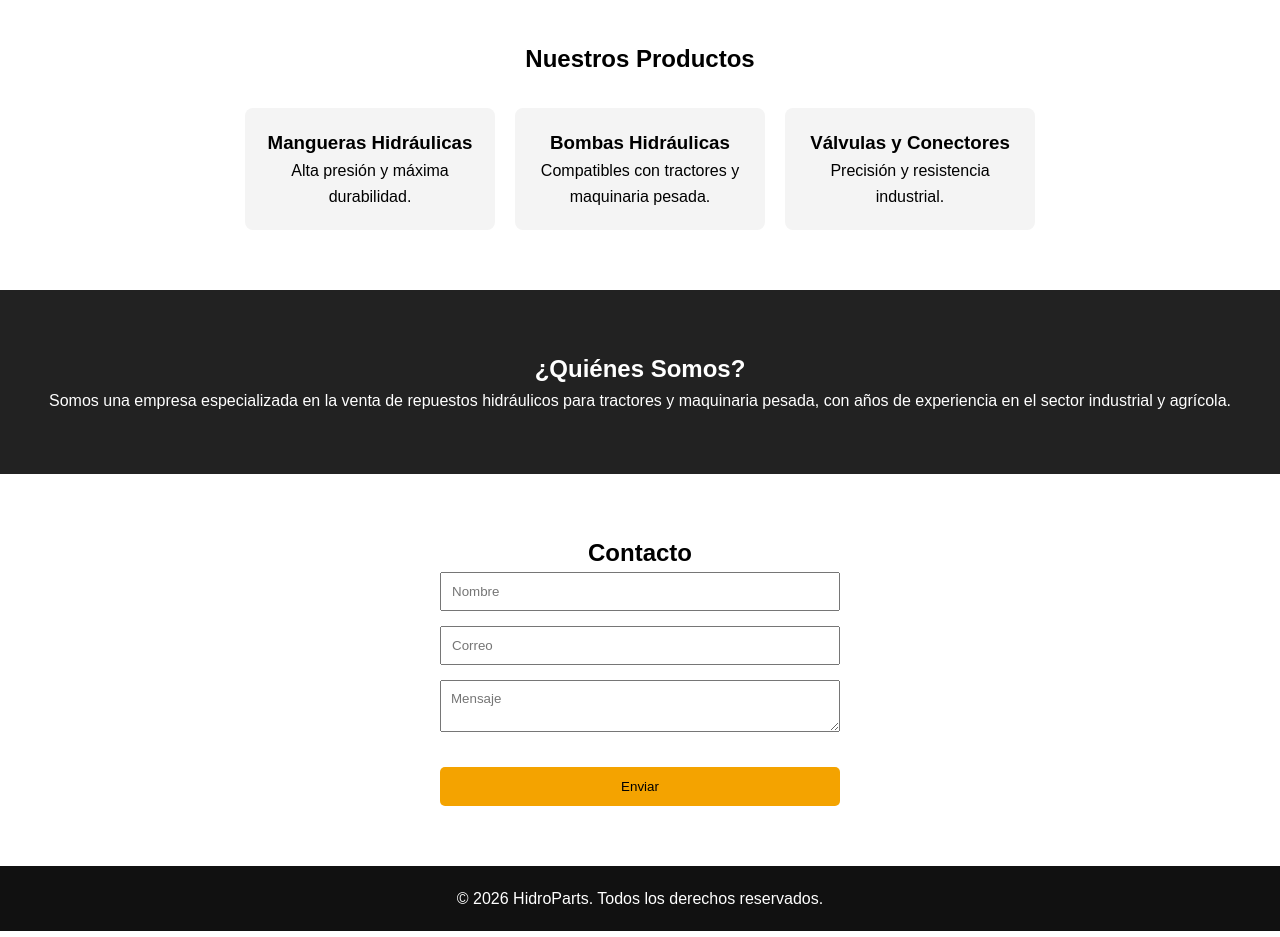
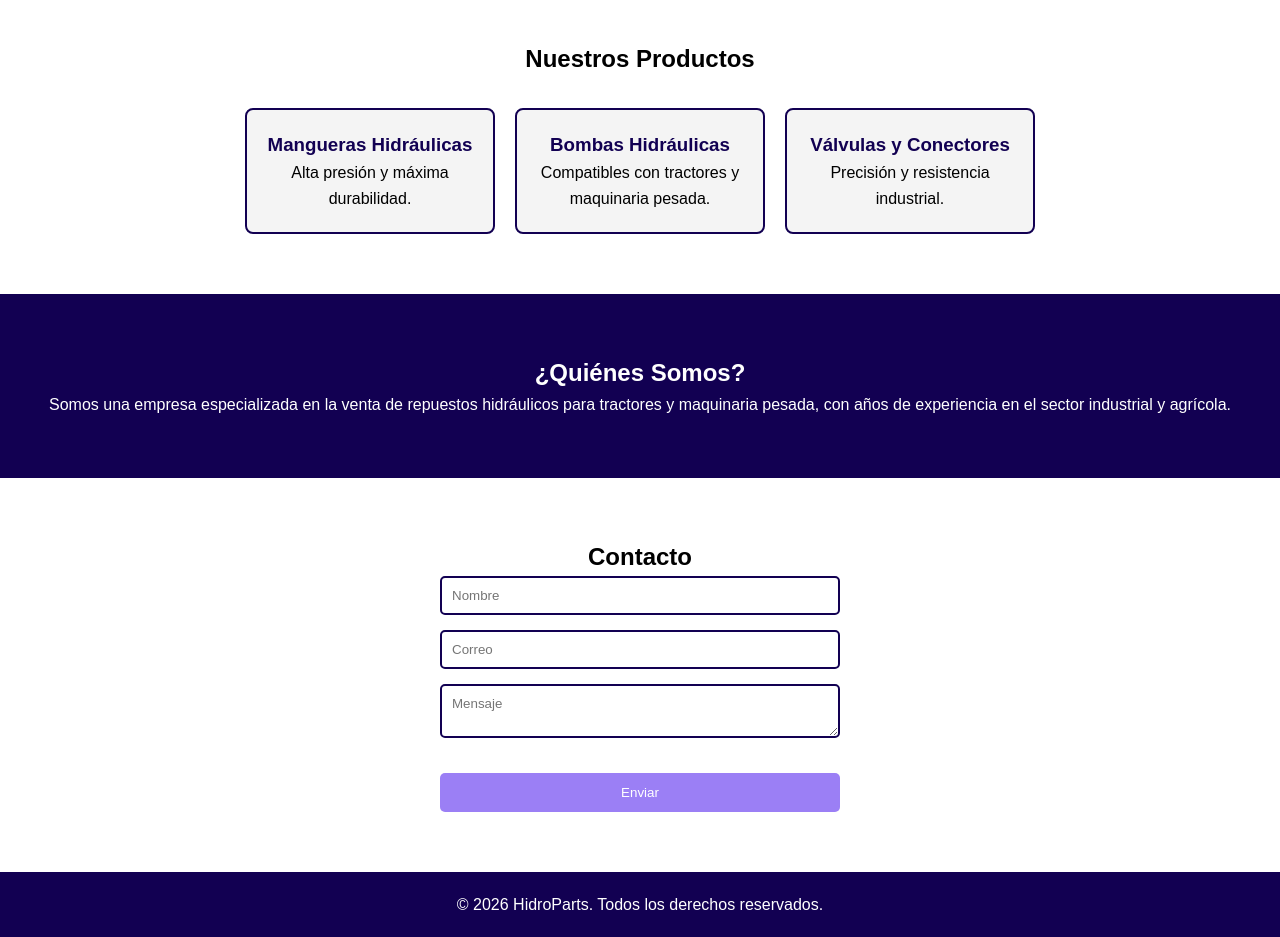
Before and after one commit to rasl2121/rasl2121.github.io, a plain HTML site: page index.html in a window 1280 px wide. Shown: the part 820-1757 px from the top of the page. Drawn offline with Linux system fonts and the light colour scheme.

Commit message:
cambiando de color

```diff
--- a/styles.css
+++ b/styles.css
@@ -11,7 +11,7 @@ body {
 }
 
 .hero {
-  background: linear-gradient(rgba(0,0,0,0.6), rgba(0,0,0,0.6)),
+  background: linear-gradient(rgba(18, 0, 82, 0.85), rgba(18, 0, 82, 0.85)),
               url('plant.jpg');
   background-size: cover;
   background-position: center;
@@ -35,6 +35,11 @@ body {
 .navbar a {
   color: white;
   text-decoration: none;
+  transition: color 0.3s;
+}
+
+.navbar a:hover {
+  color: #9b7ff5;
 }
 
 .hero-content {
@@ -50,12 +55,17 @@ body {
   display: inline-block;
   margin-top: 20px;
   padding: 12px 25px;
-  background: #f4a300;
-  color: black;
+  background: #9b7ff5;
+  color: white;
   text-decoration: none;
   border-radius: 5px;
   border: none;
   cursor: pointer;
+  transition: background 0.3s;
+}
+
+.btn:hover {
+  background: #7c5fd4;
 }
 
 .section {
@@ -64,7 +74,7 @@ body {
 }
 
 .section.dark {
-  background: #222;
+  background: #120052;
   color: white;
 }
 
@@ -81,6 +91,17 @@ body {
   padding: 20px;
   width: 250px;
   border-radius: 8px;
+  border: 2px solid #120052;
+  transition: transform 0.3s, box-shadow 0.3s;
+}
+
+.card:hover {
+  transform: translateY(-5px);
+  box-shadow: 0 5px 15px rgba(18, 0, 82, 0.3);
+}
+
+.card h3 {
+  color: #120052;
 }
 
 form {
@@ -93,10 +114,17 @@ form {
 
 input, textarea {
   padding: 10px;
+  border: 2px solid #120052;
+  border-radius: 5px;
+}
+
+input:focus, textarea:focus {
+  outline: none;
+  border-color: #9b7ff5;
 }
 
 footer {
-  background: #111;
+  background: #120052;
   color: white;
   text-align: center;
   padding: 20px;
```
